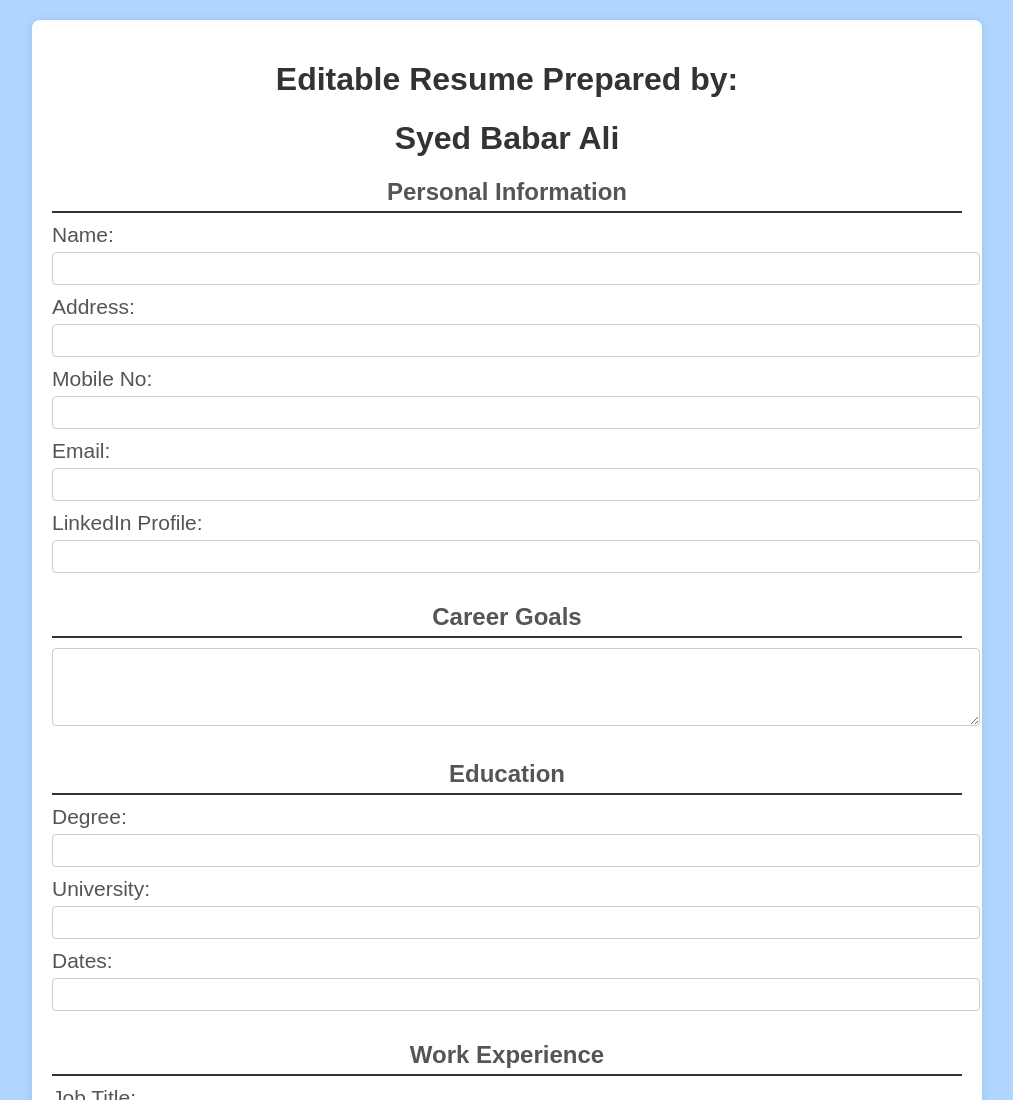
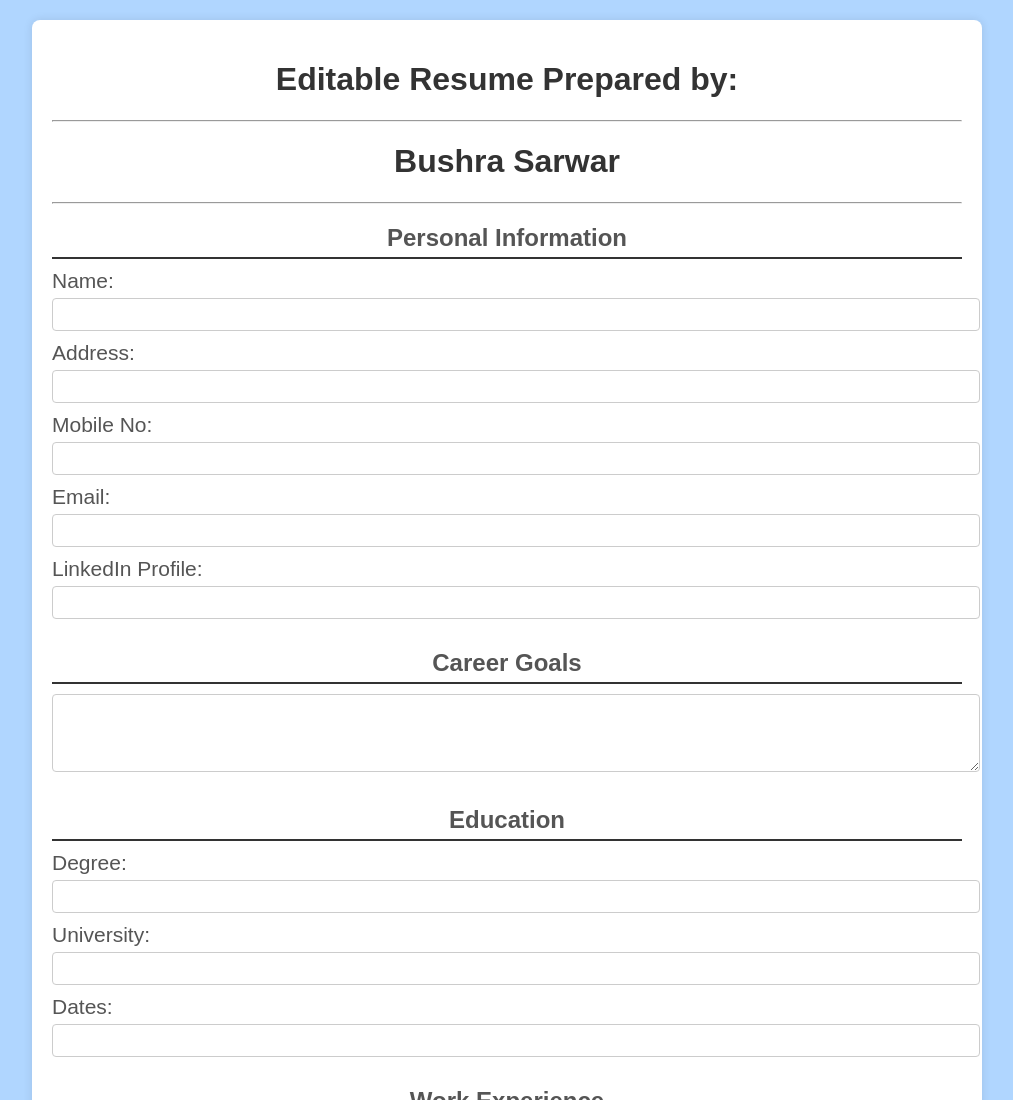
Before and after one commit to techdynamos9/bush-resume-builder, a plain HTML site: page index.html in a window 1280 px wide. Shown: the top 1100 px of the page, without its empty margins (133-1146 px from the left). Drawn offline with Linux system fonts and the light colour scheme; a script that the page names is missing.

Commit message:
Update index.html

```diff
--- a/index.html
+++ b/index.html
@@ -10,7 +10,9 @@
 <body>
     <div class="container">
         <h1>Editable Resume Prepared by:</h1>
-        <h1>Syed Babar Ali</h1>
+        <hr>
+        <h1>Bushra Sarwar</h1>
+        <hr>
         <form id="resumeForm">
             <section class="form-section" id="formSection">
                 <h2>Personal Information</h2>
```
